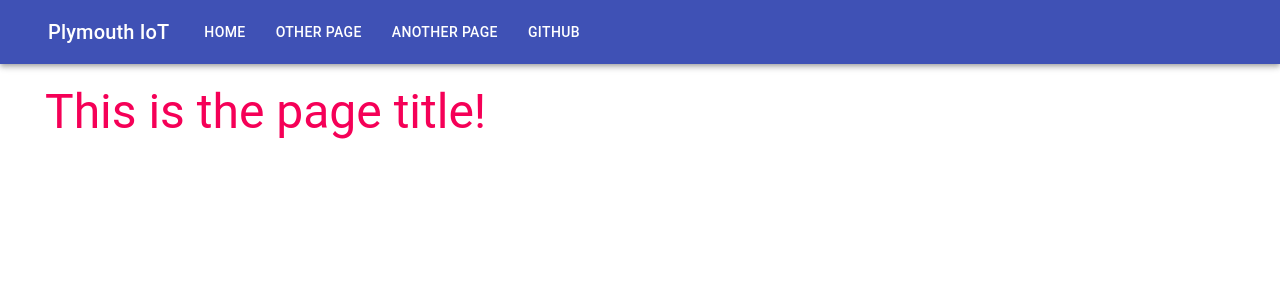
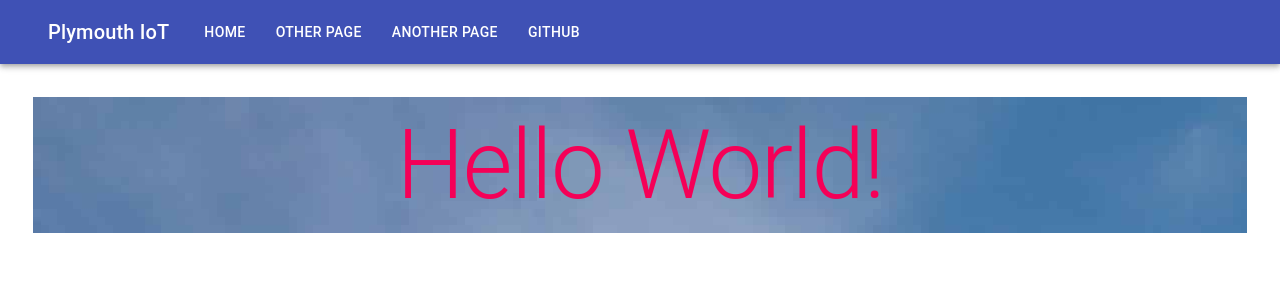
Before and after one commit to PlymouthIoT/PlymouthIoT-Website, a React (Create React App) app: page / in a window 1280 px wide. Shown: the top 300 px of the page. Built offline with nearby package versions, Linux system fonts and the light colour scheme.

Commit message:
Add hello world grid item

```diff
--- a/src/App.js
+++ b/src/App.js
@@ -8,7 +8,6 @@ const App = () => {
   return (
     <Router>
         <NavBar />
-        <div style={{padding:10}}></div>
         <Switch>
           <Route exact path="/">
             <Home />
--- a/src/components/page_home.js
+++ b/src/components/page_home.js
@@ -1,18 +1,20 @@
-import Box from '@material-ui/core/Box';
-import Card from '@material-ui/core/Card';
-import CardContent from '@material-ui/core/CardContent';
+import Grid from '@material-ui/core/Grid';
 import Container from '@material-ui/core/Container';
 import Typography from '@material-ui/core/Typography';
+import Paper from '@material-ui/core/Paper';
+import hoephoto from '../images/hoe.jpg';
 
 
 const Home = () => {
     return (
-      <Container style={{paddingRight: 45, paddingLeft: 45}}>
-        <Box>
-          <Typography variant="h3" color="secondary">
-            This is the page title!
-          </Typography>
-        </Box>
+      <Container style={{padding: 45}}>
+        <Grid container spacing={3}>
+          <Grid item xs={12} style={{backgroundImage: `url(${hoephoto})`}}>
+             <Typography color="secondary" variant="h1" align="center">
+                Hello World!
+             </Typography>
+          </Grid>
+        </Grid>
       </Container>
     )
 }
```
Also changed, not shown: src/images/hoe.jpg (added).
